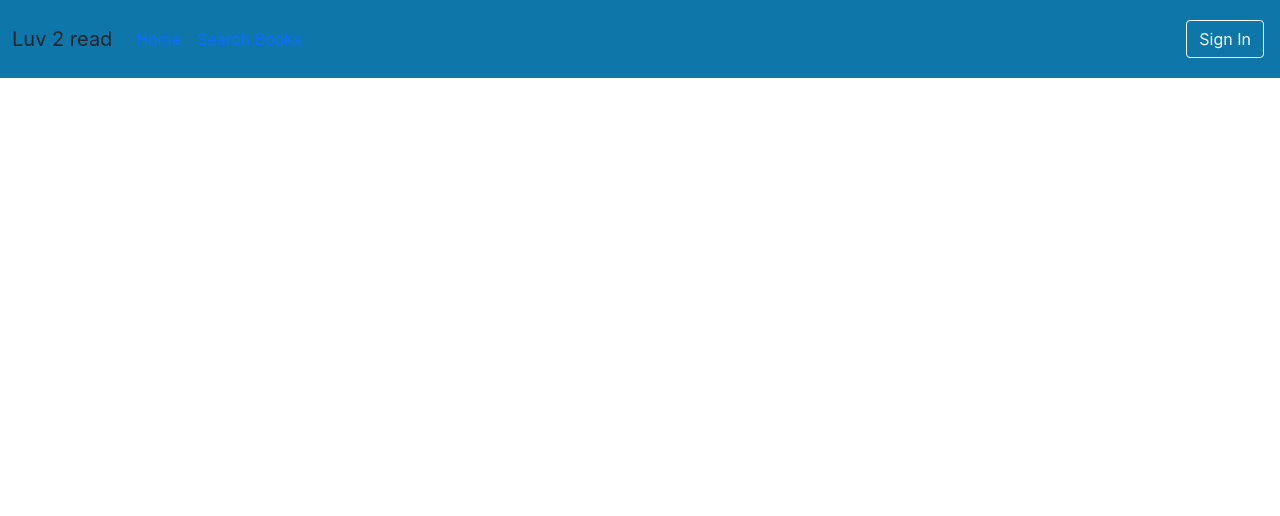
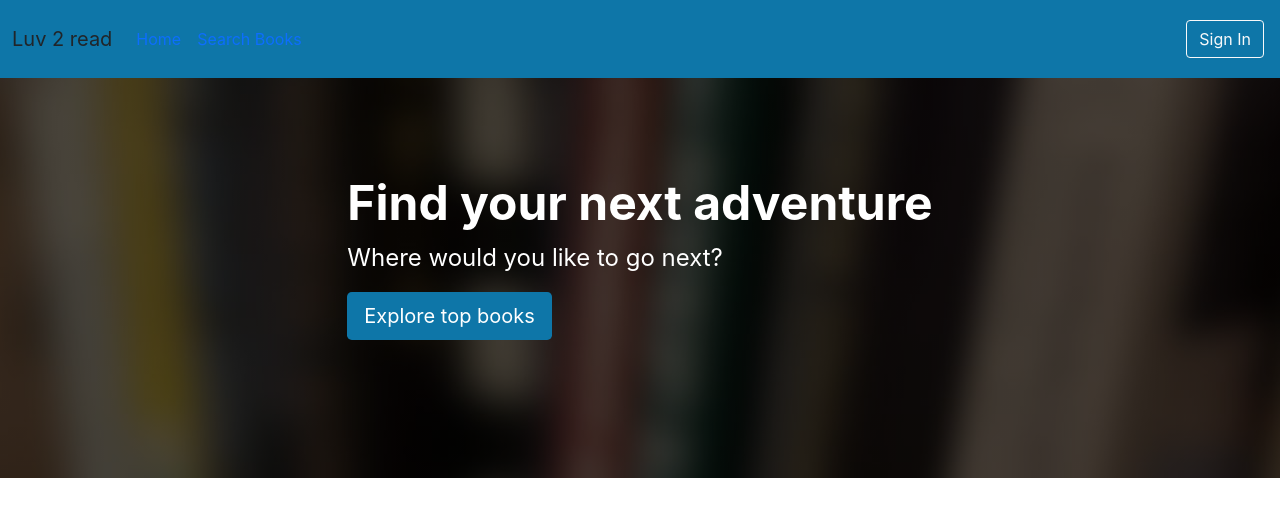
Before and after one commit to cadakris/react-library, a React (Create React App) app: page / in a window 1280 px wide. Shown: the top 516 px of the page. Built offline with nearby package versions, Linux system fonts and the light colour scheme.

Commit message:
Added a header to explore top books

```diff
--- a/src/App.tsx
+++ b/src/App.tsx
@@ -1,38 +1,13 @@
 import React from 'react';
 import './App.css';
+import { Navbar } from './layouts/NavbarAndFooter/Navbar';
+import { ExploreTopBooks } from './layouts/HomePage/ExploreTopBooks';
 
 function App() {
   return (
     <>
-      <nav className='navbar navbar-expand-lg nabvar-dark main-color py-3'>
-        <div className='container-fluid'>
-          <span className='navbar-brand'>Luv 2 read</span>
-          <button className='navbar-toggler' type='button'
-            data-bs-toggle='collapse' data-bs-targets='#navbarNavDropdown'
-            aria-controls='navbarNavDropdown' aria-expanded='false'
-            aria-label='Toggle Navigation'
-            >
-              <span className='navbar-toggler-icon'></span>
-            </button>
-            <div className='collapse navbar-collapse' id='navbarNavDropdown'>
-              <ul className='navbar-nav'>
-                <li className='nav-item'>
-                  <a className='nav-link' href='#'>Home</a>
-                </li>
-                <li className='nav-item'>
-                  <a className='nav-link' href='#'>Search Books</a>
-                </li>
-              </ul>
-
-              <ul className='navbar-nav ms-auto'>
-                <li className='nav-item m-1'>
-                  <a type='button' className='btn btn-outline-light' href='#'>Sign In</a>
-                </li>
-              </ul>
-            </div>
-        </div>
-
-      </nav>
+      <Navbar/>
+      <ExploreTopBooks/>
     </>
   );
 }
--- /dev/null
+++ b/src/layouts/HomePage/ExploreTopBooks.tsx
@@ -0,0 +1,17 @@
+export const ExploreTopBooks = () => {
+    return(
+        <>
+            <div className="p-5 mb-4 bg-dark header">
+                <div className="container-fluid py-5 text-white d-flex justify-content-center align-items-center">
+                    <div>
+                        <h1 className="display-5 fw-bold"> Find your next adventure</h1>
+                        <p className="col-md-8 fs-4">Where would you like to go next?</p>
+                        <a type="button" className="btn main-color btn-lg text-white" href="#">Explore top books</a>
+                    </div>
+
+                </div>
+
+            </div>
+        </>
+    );
+}
--- /dev/null
+++ b/src/layouts/NavbarAndFooter/Navbar.tsx
@@ -0,0 +1,40 @@
+import React from "react";
+
+export const Navbar = () => {
+  return (
+    <>
+      <nav className="navbar navbar-expand-lg nabvar-dark main-color py-3">
+        <div className="container-fluid">
+          <span className="navbar-brand">Luv 2 read</span>
+          <button
+            className="navbar-toggler"
+            type="button"
+            data-bs-toggle="collapse"
+            data-bs-targets="#navbarNavDropdown"
+            aria-controls="navbarNavDropdown"
+            aria-expanded="false"
+            aria-label="Toggle Navigation"
+          >
+            <span className="navbar-toggler-icon"></span>
+          </button>
+          <div className="collapse navbar-collapse" id="navbarNavDropdown">
+            <ul className="navbar-nav">
+              <li className="nav-item">
+                <a className="nav-link" href="#">Home</a>
+              </li>
+              <li className="nav-item">
+                <a className="nav-link" href="#">Search Books</a>
+              </li>
+            </ul>
+
+            <ul className="navbar-nav ms-auto">
+              <li className="nav-item m-1">
+                <a type="button" className="btn btn-outline-light" href="#">Sign In</a>
+              </li>
+            </ul>
+          </div>
+        </div>
+      </nav>
+    </>
+  );
+};
```
